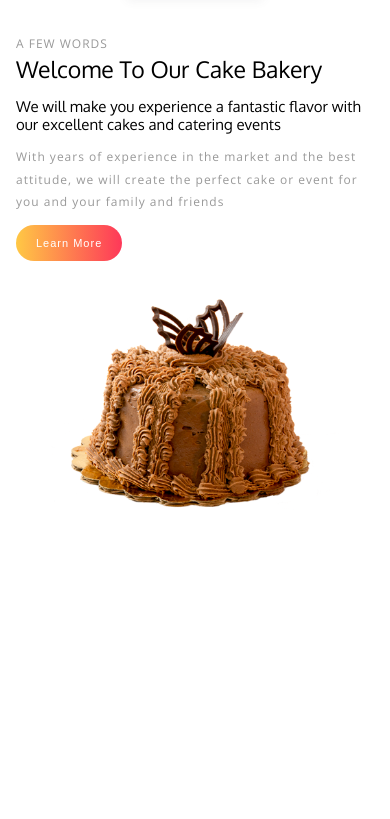
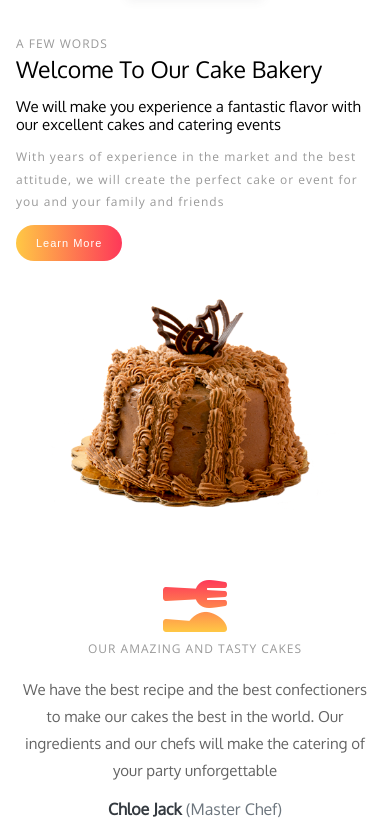
Before and after one commit to DenisCuencaBrex/Cakes-bakery, a plain HTML site: page index.html in a window 390 px wide. Shown: the part 940-1759 px from the top of the page. Before the commit the page ends 1514 px from the top, so only its background shows below. Drawn offline with nearby package versions, Linux system fonts and the light colour scheme; files that its build step writes are made by us from their sources; files whose address does not match are found by name.

Commit message:
add short about section

```diff
--- a/index.html
+++ b/index.html
@@ -125,7 +125,21 @@
           <img src="/projects/cake-bakery/images/about.png" alt="" />
         </div>
       </div>
-      <div class="about-center-text"></div>
+      <div class="about-center-text">
+        <i class="fas fa-utensils"></i>
+        <p class="text-uppercase">our amazing and tasty cakes</p>
+        <h4>
+          We have the best recipe and the best confectioners to make our cakes
+          the best in the world. Our ingredients and our chefs will make the
+          catering of your party unforgettable
+        </h4>
+        <h5>Chloe Jack <span>(Master Chef)</span></h5>
+      </div>
+      <img
+        src="/projects/cake-bakery/images/cake7.png"
+        alt=""
+        class="cake-style"
+      />
     </div>
     <script src="/projects/cake-bakery/src/dropdown-nav.js"></script>
     <script src="/projects/cake-bakery/src/slider.js"></script>
--- a/styles/index.css
+++ b/styles/index.css
@@ -362,4 +362,50 @@
   .about-img img {
     width: 100%;
   }
+
+  .fa-utensils {
+    font-size: 4em;
+    transform: rotate(90deg);
+    background: -webkit-linear-gradient(to left, #ffc845, #fe3859);
+    background: -o-linear-gradient(to left, #ffc845, #fe3859);
+    background: -moz-linear-gradient(to left, #ffc845, #fe3859);
+    background: linear-gradient(to left, #ffc845, #fe3859);
+    -webkit-background-clip: text;
+    -webkit-text-fill-color: transparent;
+  }
+
+  .about-center-text {
+    text-align: center;
+  }
+
+  .about-center-text p {
+    font-size: 12px;
+  }
+
+  .about-center-text h4 {
+    font-size: 15px;
+    margin: 1em;
+    color: #636363;
+    line-height: 1.8;
+  }
+
+  .about-center-text h5 {
+    font-size: 16px;
+    margin-top: 1em;
+    color: #343a40 !important;
+    font-weight: 700;
+  }
+
+  .about-center-text span {
+    color: #6c757d !important;
+    font-weight: 400;
+  }
+
+  .cake-style {
+    position: absolute;
+    top: 263%;
+    z-index: -1;
+    left: 2px;
+    width: 36%;
+  }
 }
```
